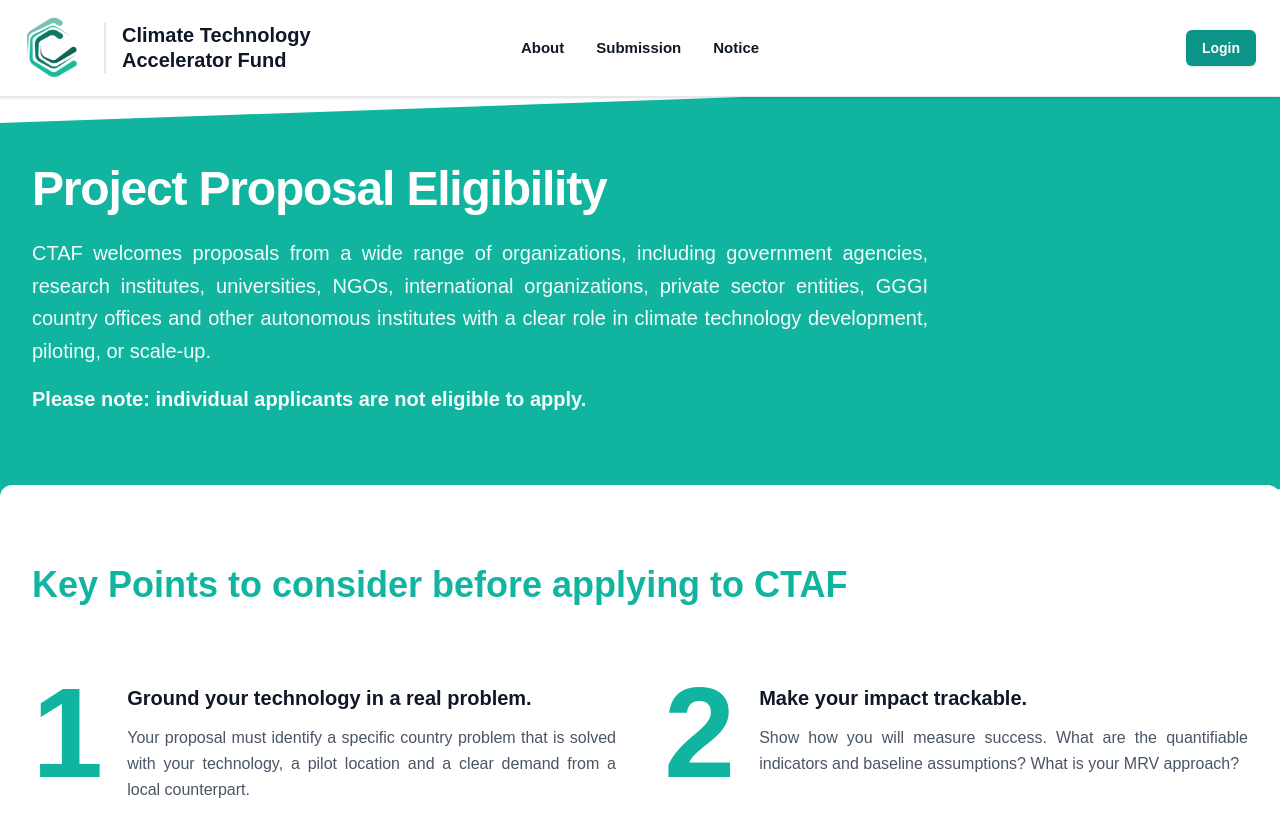
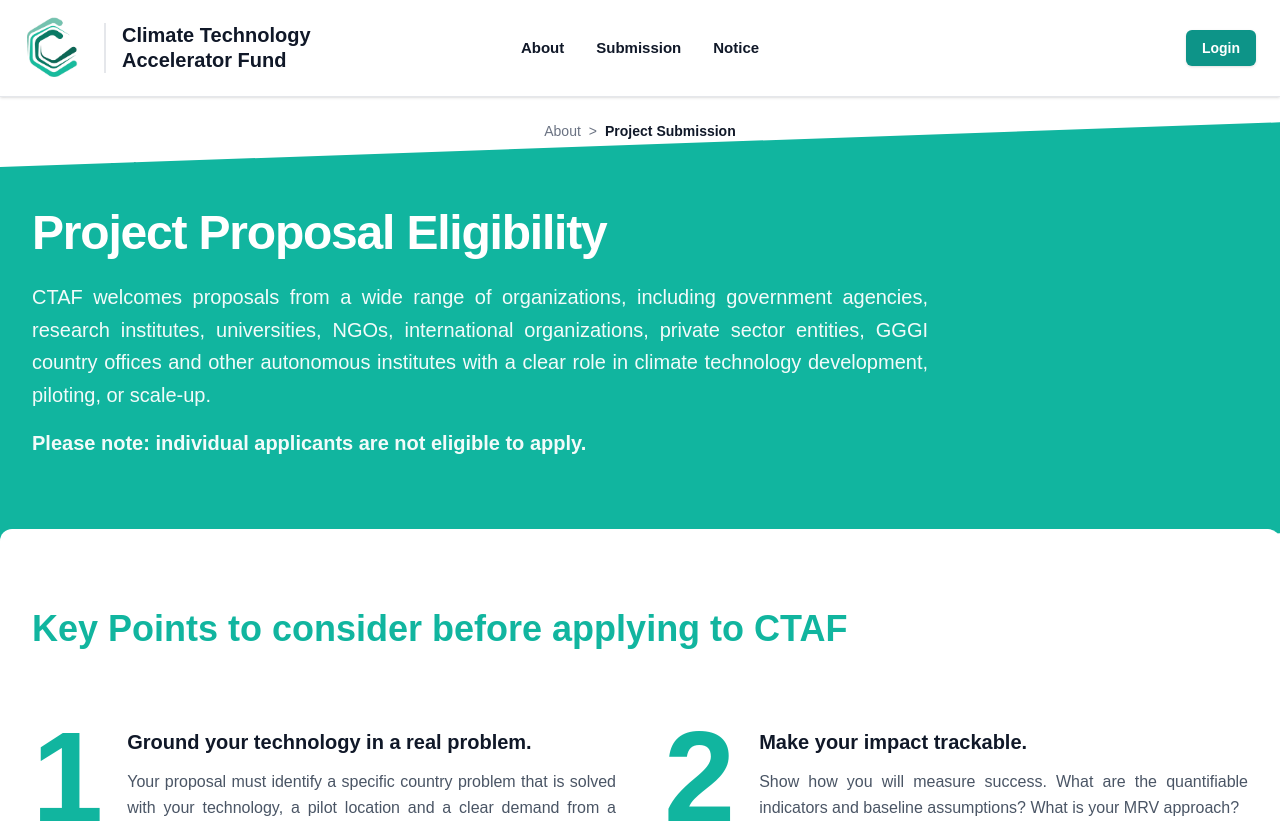
Before and after one commit to LzLLC2022/CPMS, a Next.js app: page /about/eligibility in a window 1280 px wide. Shown: the top 823 px of the page. Built offline with nearby package versions, Linux system fonts and the light colour scheme.

Commit message:
fix: add parent menu category title above the tabbed sub-navigation and fix syntax

```diff
--- a/src/app/about/AboutSubNav.tsx
+++ b/src/app/about/AboutSubNav.tsx
@@ -46,7 +46,16 @@ export default function AboutSubNav() {
   return (
     <div className="bg-white border-b border-gray-200">
       <div className="max-w-7xl mx-auto px-4 sm:px-6 lg:px-8">
-        <div className="flex justify-center gap-8 pt-4 overflow-x-auto">
+        <div className="flex flex-col pt-6">
+          {/* Parent Menu / Breadcrumb */}
+          <div className="flex items-center justify-center text-sm text-gray-500 mb-4 whitespace-nowrap">
+            <Link href="/about" className="hover:text-[#11B59F] transition-colors">About</Link>
+            <span className="mx-2">&gt;</span>
+            <span className="font-semibold text-gray-900">{currentCategory.title}</span>
+          </div>
+
+          {/* Sibling Tabs */}
+          <div className="flex justify-center gap-8 overflow-x-auto">
             {currentCategory.links.map(link => {
               const isActive = pathname === link.href;
               return (
@@ -66,5 +75,6 @@ export default function AboutSubNav() {
           </div>
         </div>
       </div>
+    </div>
   );
 }
```
Lines whose indentation alone changed are shown as unchanged.
